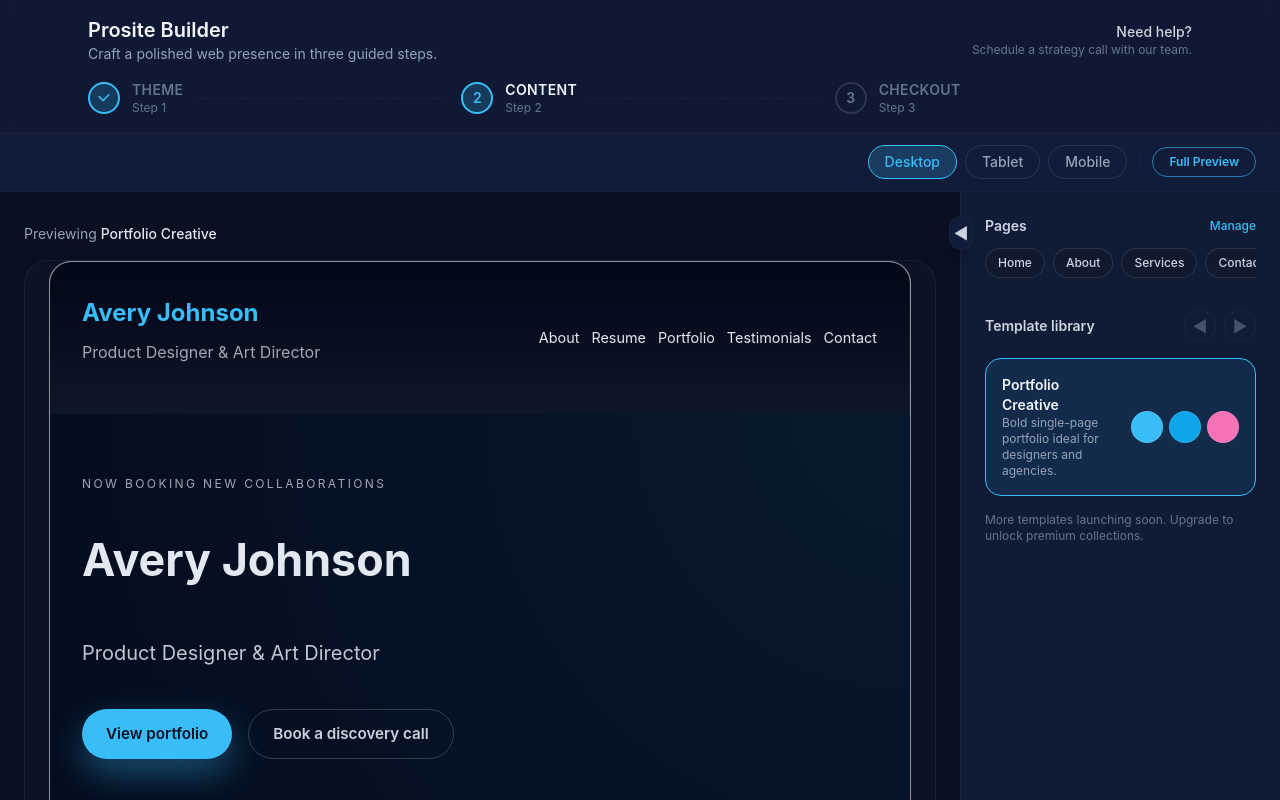
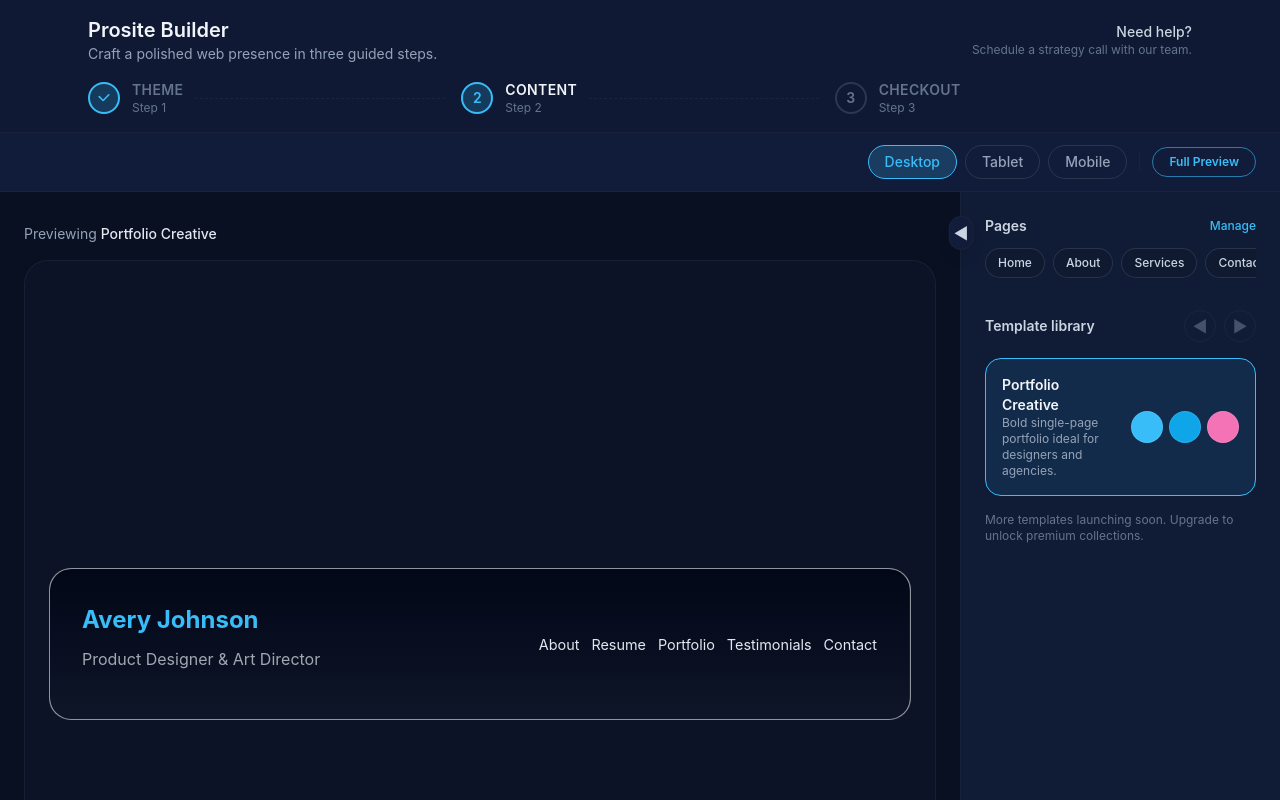
Before and after one commit to sirene76/Prosite, a Next.js app: page /builder/content in a window 1280 px wide. Shown: the top 800 px of the page. Built offline with nearby package versions, Linux system fonts and the light colour scheme.

Commit message:
Adjust builder preview layout constraints

```diff
--- a/src/components/builder/WebsitePreview.tsx
+++ b/src/components/builder/WebsitePreview.tsx
@@ -75,10 +75,10 @@ export function WebsitePreview() {
           Previewing <span className="font-medium text-slate-200">{selectedTemplate.name}</span>
         </p>
       </div>
-      <div className="flex h-full w-full flex-1 items-center justify-center overflow-hidden">
+      <div className="flex h-full w-full flex-1 items-start justify-center overflow-hidden">
         <div
           className={clsx(
-            "relative flex h-full max-h-[90vh] min-h-[36rem] flex-1 items-center justify-center rounded-3xl border border-slate-800/60 bg-slate-900/60 shadow-xl shadow-black/40 transition-all md:min-h-[40rem] lg:min-h-[48rem]",
+            "relative flex w-full max-h-[70vh] min-h-[28rem] items-center justify-center overflow-y-auto rounded-3xl border border-slate-800/60 bg-slate-900/60 shadow-xl shadow-black/40 transition-all md:max-h-[75vh] md:min-h-[40rem] lg:max-h-[80vh] lg:min-h-[48rem]",
             device === "mobile" && "py-8"
           )}
         >
@@ -91,10 +91,10 @@ export function WebsitePreview() {
               srcDoc={srcDoc}
               style={{ width: deviceWidths[device] }}
               className={clsx(
-                "h-full w-full rounded-[22px] border border-slate-800/50 bg-white shadow-inner transition-all",
+                "w-full rounded-[22px] border border-slate-800/50 bg-white shadow-inner transition-all",
                 device === "desktop" && "mx-6",
                 device === "tablet" && "mx-6",
-                device === "mobile" && "mx-0 h-[75vh] max-h-full"
+                device === "mobile" && "mx-0"
               )}
             />
           ) : (
```
